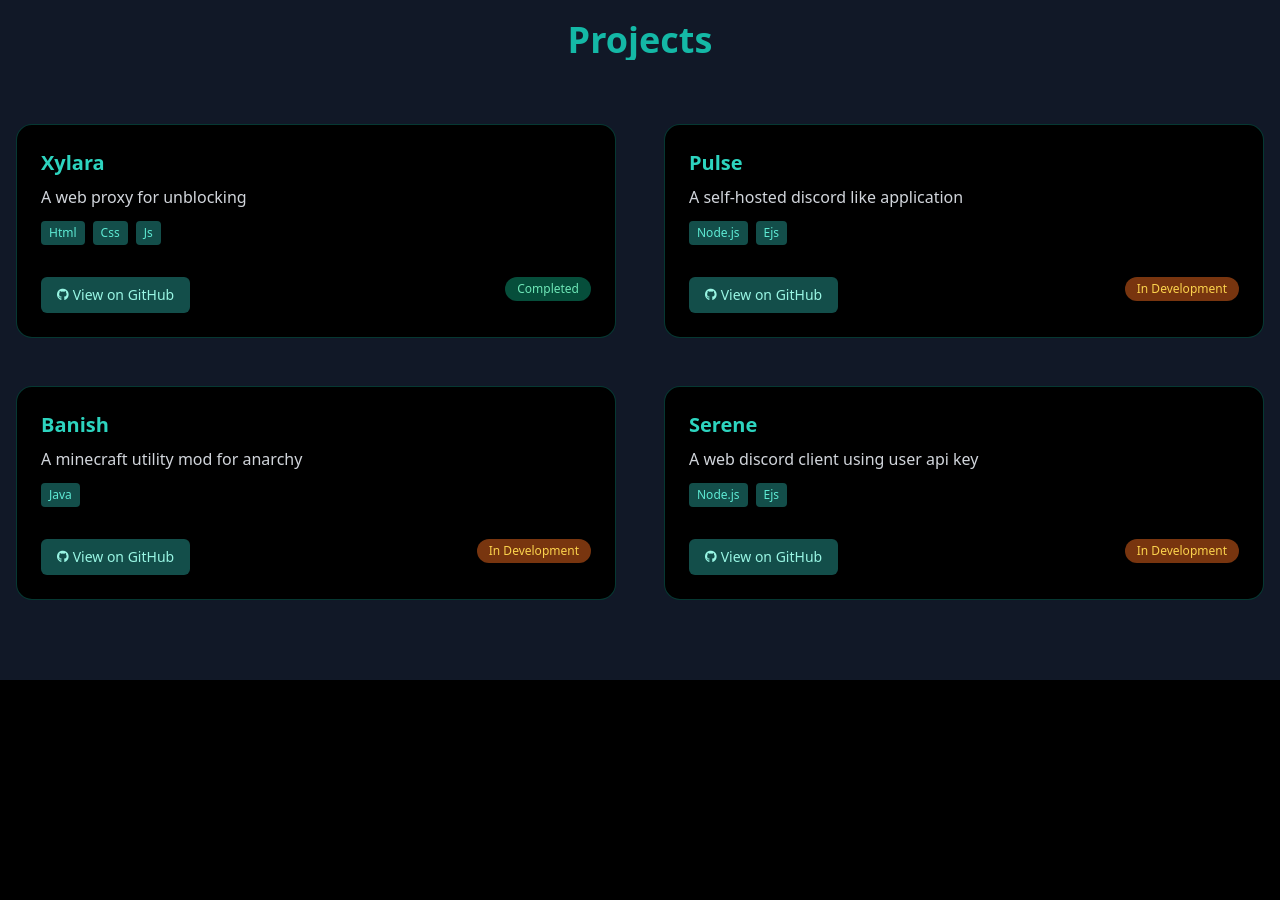
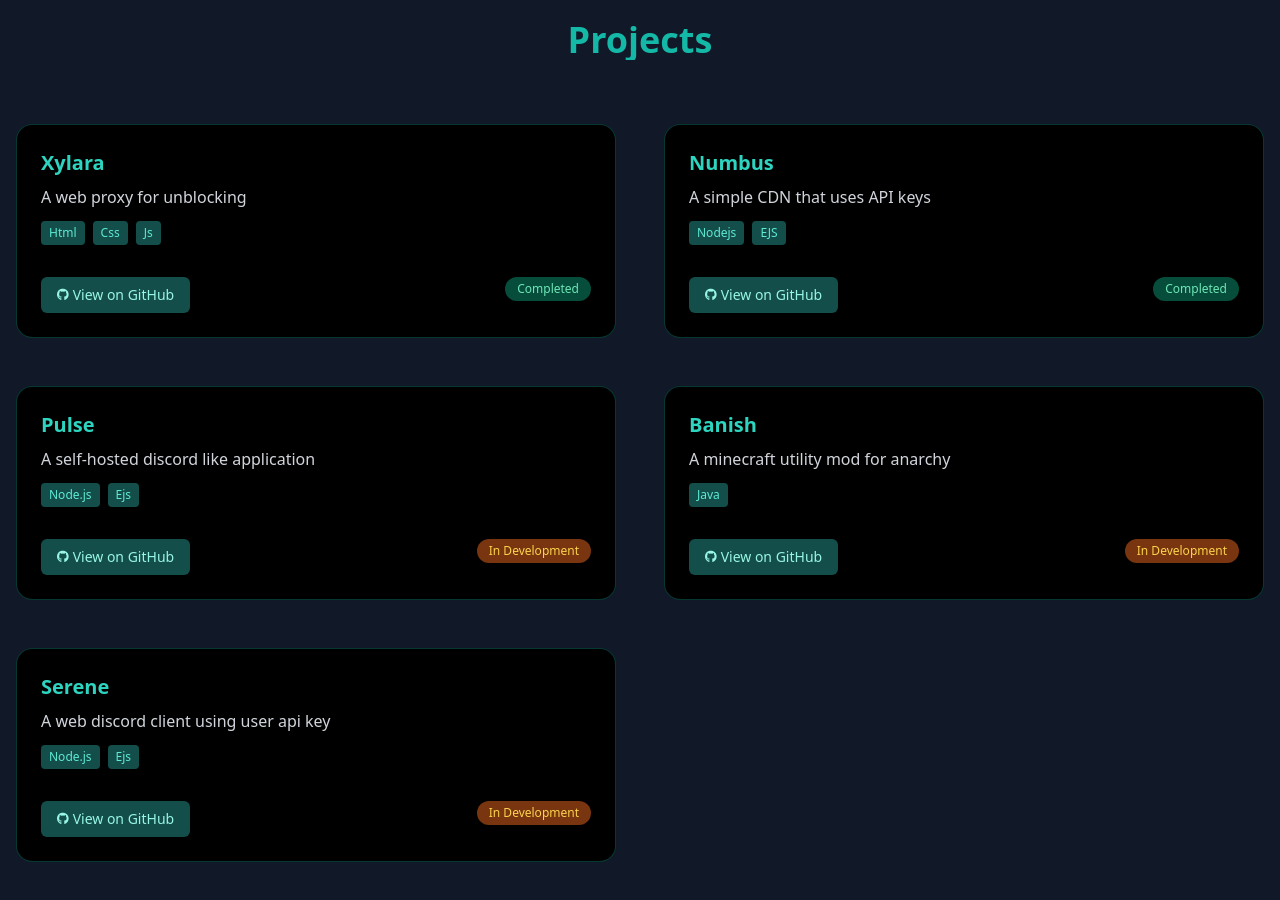
Before and after one commit to im-playstation451/portfolio, a plain HTML site: page index.html in a window 1280 px wide. Shown: the part 860-1760 px from the top of the page. Before the commit the page ends 1540 px from the top, so only its background shows below. Drawn offline with nearby package versions, Linux system fonts and the light colour scheme.

Commit message:
Update index.html

```diff
--- a/index.html
+++ b/index.html
@@ -84,6 +84,21 @@
               <span class="px-3 py-1 text-xs rounded-full status-badge bg-emerald-900 text-emerald-300">Completed</span>        </div>
         </div>
 
+    <div class="project-card bg-black border border-teal-500/30 p-6 rounded-2xl transition-all duration-300 hover:shadow-[0_0_15px_rgba(30,250,118,0.5)]">
+        <h3 class="text-xl text-teal-400 font-semibold">Numbus</h3>
+        <p class="mt-2 text-gray-300">A simple CDN that uses API keys</p>
+        <div class="flex flex-wrap gap-2 mt-3">
+          <span class="text-xs bg-teal-900 text-teal-300 px-2 py-1 rounded">Nodejs</span>
+          <span class="text-xs bg-teal-900 text-teal-300 px-2 py-1 rounded">EJS</span>
+        </div>
+        <div class="mt-5 flex justify-between items-center">
+            <a href="https://github.com/implaystation451/Numbus" target="_blank" class="inline-flex items-center bg-teal-900 hover:bg-teal-700 text-teal-200 text-sm font-medium py-2 px-4 rounded-md transition-colors duration-200 mt-3">
+                <i class="fab fa-github text-xs mr-1"></i>
+                View on GitHub
+              </a>
+              <span class="px-3 py-1 text-xs rounded-full status-badge bg-emerald-900 text-emerald-300">Completed</span>        </div>
+        </div>
+
         <div class="project-card bg-black border border-teal-500/30 p-6 rounded-2xl transition-all duration-300 hover:shadow-[0_0_15px_rgba(30,250,118,0.5)]">
             <h3 class="text-xl text-teal-400 font-semibold">Pulse</h3>
             <p class="mt-2 text-gray-300">A self-hosted discord like application</p>
```
